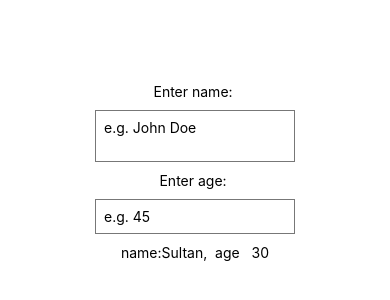
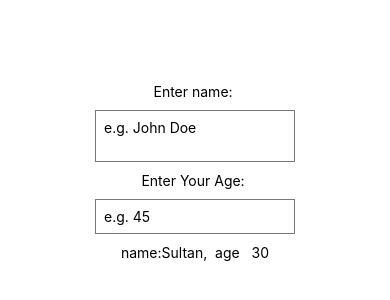
Before and after one commit to syedabbasali/React-native, a React Native app in the folder react-app/: screen / in a window 390 px wide. Shown: the part 250-550 px from the top of the page. Built offline with nearby package versions, Linux system fonts and the light colour scheme.

Commit message:
Text changes

```diff
--- a/react-app/App.js
+++ b/react-app/App.js
@@ -20,7 +20,7 @@ export default function App() {
 
 
 
-      <Text>Enter age: </Text>
+      <Text>Enter Your Age: </Text>
       <TextInput
       keyboardType='numeric'
       style={styles.input}
```
